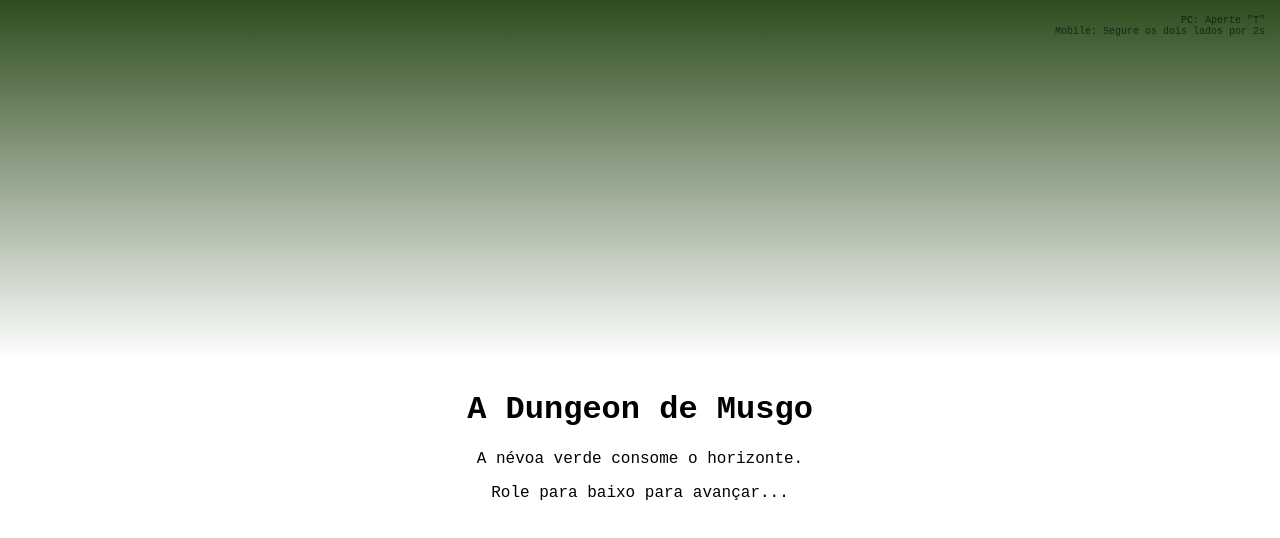
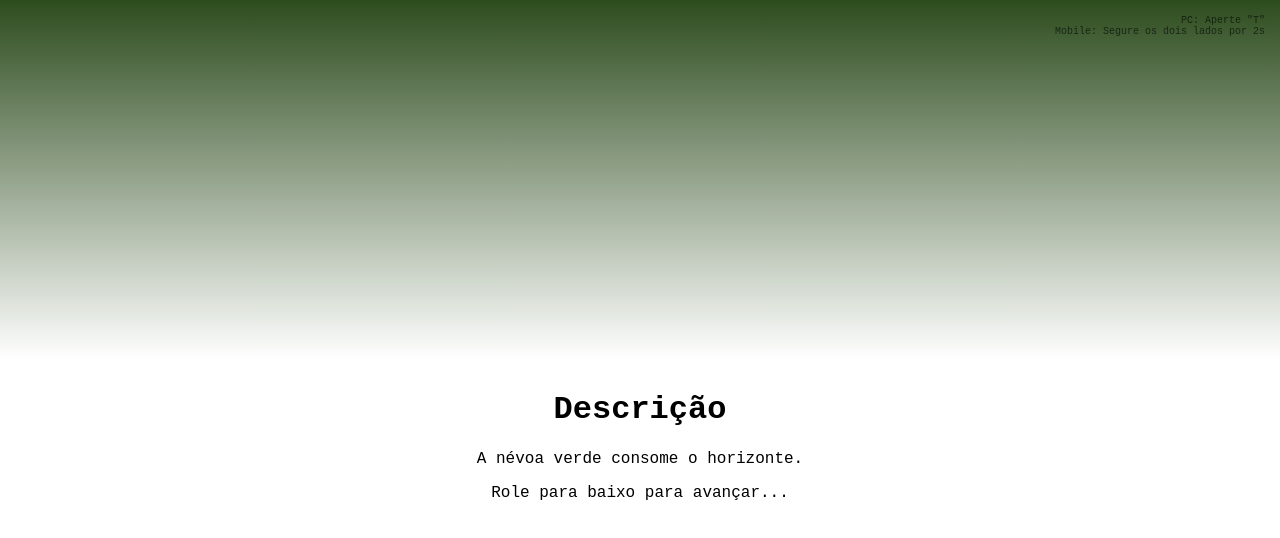
Before and after one commit to matheusconfia27-ux/sword-axe, a plain HTML site: page index.html in a window 1280 px wide. Shown: the top 538 px of the page. Drawn offline with Linux system fonts and the light colour scheme.

Commit message:
Add files via upload

```diff
--- a/index.html
+++ b/index.html
@@ -3,7 +3,7 @@
 <head>
     <meta charset="UTF-8">
     <meta name="viewport" content="width=device-width, initial-scale=1.0">
-    <title>Dungeon de Musgo</title>
+    <title>Descrição</title>
     <style>
         :root {
             --bg-color: #ffffff;
@@ -22,7 +22,6 @@
             font-family: 'Courier New', monospace;
             transition: background-color 0.3s, color 0.3s;
             min-height: 200vh;
-            /* Desabilita o menu de contexto no mobile para o toque longo funcionar melhor */
             -webkit-touch-callout: none;
             -webkit-user-select: none;
             user-select: none;
@@ -59,7 +58,7 @@
     <div class="limbo-degrade" id="limbo"></div>
 
     <div class="content" id="mainContent">
-        <h1>A Dungeon de Musgo</h1>
+        <h1>Descrição</h1>
         <p>A névoa verde consome o horizonte.</p>
         <p>Role para baixo para avançar...</p>
         <div style="height: 1000px;"></div>
@@ -70,44 +69,35 @@
             document.body.classList.toggle('dark-mode');
         }
 
-        // Atalho Teclado
         document.addEventListener('keydown', (e) => {
             if (e.key.toLowerCase() === 't') toggleTheme();
         });
 
-        // Lógica de Toque Duplo e Longo (Mobile)
         let touchTimer;
         let leftSideTouched = false;
         let rightSideTouched = false;
 
         document.addEventListener('touchstart', (e) => {
             const width = window.innerWidth;
-
-            // Detecta quais lados estão sendo tocados
             for (let i = 0; i < e.touches.length; i++) {
                 if (e.touches[i].clientX < width / 2) leftSideTouched = true;
                 if (e.touches[i].clientX >= width / 2) rightSideTouched = true;
             }
-
-            // Se ambos os lados forem tocados, inicia o cronômetro de 2 segundos
             if (leftSideTouched && rightSideTouched) {
                 clearTimeout(touchTimer);
                 touchTimer = setTimeout(() => {
                     toggleTheme();
-                    // Feedback visual opcional: uma pequena vibração se o celular suportar
                     if (navigator.vibrate) navigator.vibrate(50);
                 }, 2000);
             }
         });
 
         document.addEventListener('touchend', () => {
-            // Se soltar qualquer dedo, cancela o cronômetro
             clearTimeout(touchTimer);
             leftSideTouched = false;
             rightSideTouched = false;
         });
 
-        // Efeito de Scroll
         window.addEventListener('scroll', () => {
             const opacity = 1 - (window.scrollY / 600);
             const val = opacity < 0 ? 0 : opacity;
```
